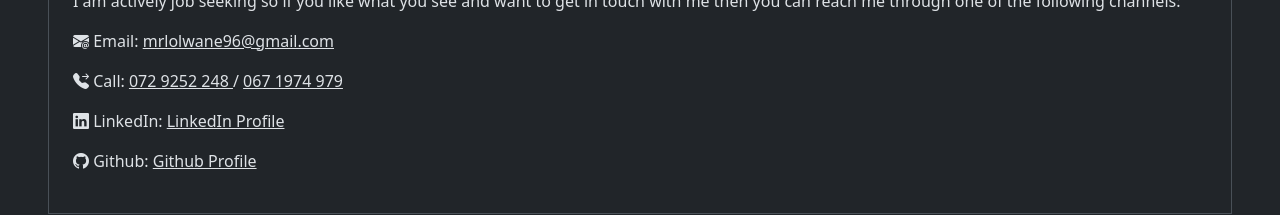
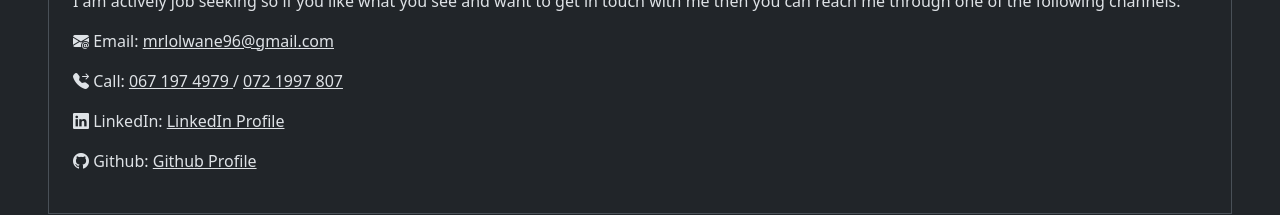
Before and after one commit to MlamliLolwane/Link-Shortner, a React (Vite) app: page /contact in a window 1280 px wide. Shown: the part 177-392 px from the top of the page. Built offline with nearby package versions, Linux system fonts and the light colour scheme.

Commit message:
Update Contact.jsx

```diff
--- a/src/views/Contact.jsx
+++ b/src/views/Contact.jsx
@@ -18,7 +18,7 @@ function Contact() {
                         </a>
                     </p>
                     <p className="fw-lighter">
-                        <i class="bi bi-telephone-forward-fill"></i> Call: <u> 072 9252 248 </u> / <u> 067 1974 979 </u>
+                        <i class="bi bi-telephone-forward-fill"></i> Call: <u> 067 197 4979 </u> / <u> 072 1997 807 </u>
                     </p>
                     <p className="fw-lighter">
                         <i class="bi bi-linkedin"></i> LinkedIn: <a href="https://www.linkedin.com/in/mlamli-lolwane-3ba96b196/"
```
